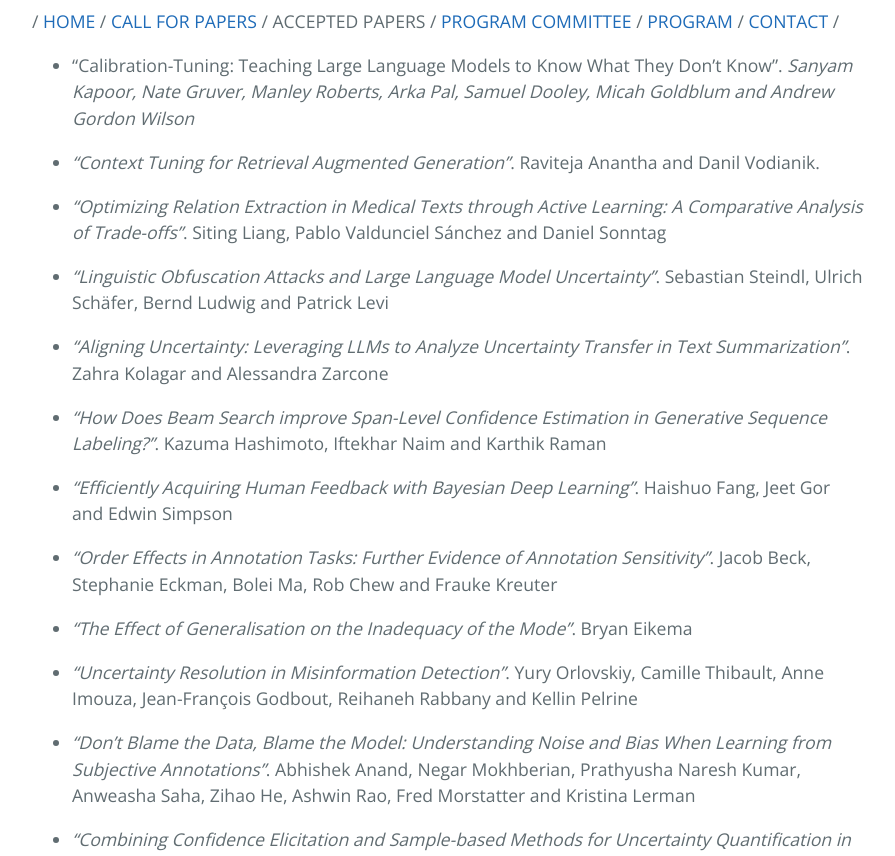
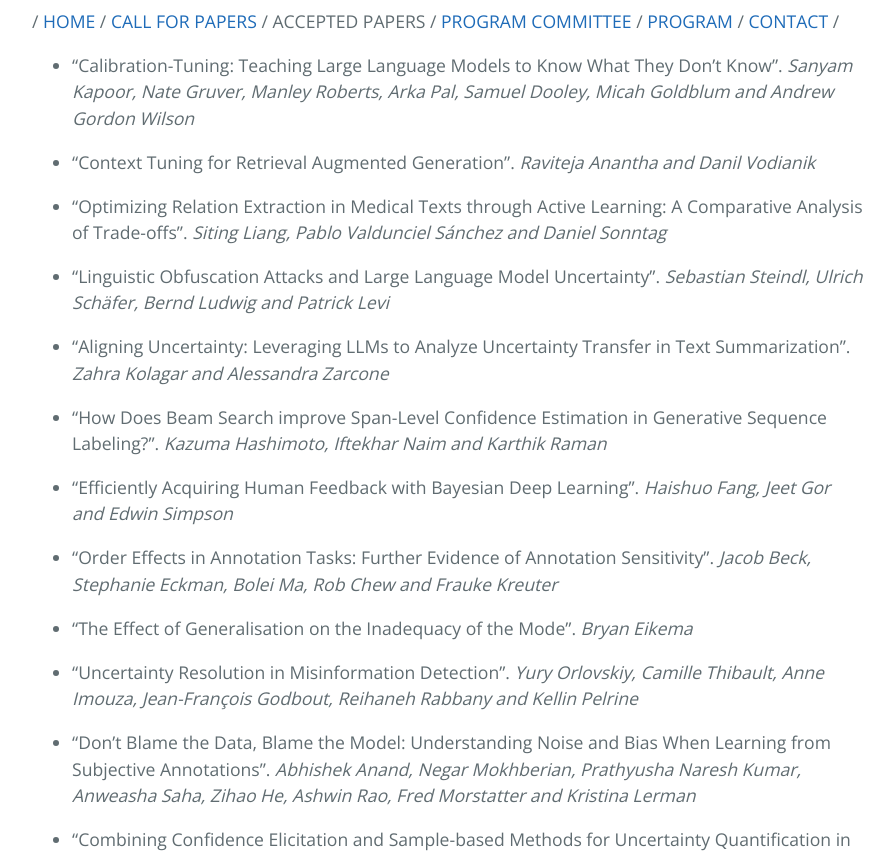
Before and after one commit to uncertainlp/uncertainlp.github.io, a Jekyll site: the page built from accepted-papers.md, in a window 1280 px wide, cut to the strip 843-1699 px from the top of the page. Shown: the whole strip, without its empty margins (192-1087 px from the left). Built offline with Jekyll 4.4.1, drawn with Linux system fonts in a browser that asks for light colours; the repository's description, which GitHub fills in, is left out; some of the changed text lies outside the part shown.

Commit message:
Change accepted papers formatting, fix another link to same page

```diff
--- a/accepted-papers.md
+++ b/accepted-papers.md
@@ -6,26 +6,26 @@ layout: default
 
 * "Calibration-Tuning: Teaching Large Language Models to Know What They Don’t Know". *Sanyam Kapoor, Nate Gruver, Manley Roberts, Arka Pal, Samuel Dooley, Micah Goldblum and Andrew Gordon Wilson*
 
-* *"Context Tuning for Retrieval Augmented Generation"*. Raviteja Anantha and Danil Vodianik.
+* "Context Tuning for Retrieval Augmented Generation". *Raviteja Anantha and Danil Vodianik*
 
-* *"Optimizing Relation Extraction in Medical Texts through Active Learning: A Comparative Analysis of Trade-offs"*. Siting Liang, Pablo Valdunciel Sánchez and Daniel Sonntag
+* "Optimizing Relation Extraction in Medical Texts through Active Learning: A Comparative Analysis of Trade-offs". *Siting Liang, Pablo Valdunciel Sánchez and Daniel Sonntag*
 
-* *"Linguistic Obfuscation Attacks and Large Language Model Uncertainty"*. Sebastian Steindl, Ulrich Schäfer, Bernd Ludwig and Patrick Levi
+* "Linguistic Obfuscation Attacks and Large Language Model Uncertainty". *Sebastian Steindl, Ulrich Schäfer, Bernd Ludwig and Patrick Levi*
 
-* *"Aligning Uncertainty: Leveraging LLMs to Analyze Uncertainty Transfer in Text Summarization"*. Zahra Kolagar and Alessandra Zarcone
+* "Aligning Uncertainty: Leveraging LLMs to Analyze Uncertainty Transfer in Text Summarization". *Zahra Kolagar and Alessandra Zarcone*
 
-* *"How Does Beam Search improve Span-Level Confidence Estimation in Generative Sequence Labeling?"*. Kazuma Hashimoto, Iftekhar Naim and Karthik Raman
+* "How Does Beam Search improve Span-Level Confidence Estimation in Generative Sequence Labeling?". *Kazuma Hashimoto, Iftekhar Naim and Karthik Raman*
 
-* *"Efficiently Acquiring Human Feedback with Bayesian Deep Learning"*. Haishuo Fang, Jeet Gor and Edwin Simpson
+* "Efficiently Acquiring Human Feedback with Bayesian Deep Learning". *Haishuo Fang, Jeet Gor and Edwin Simpson*
 
-* *"Order Effects in Annotation Tasks: Further Evidence of Annotation Sensitivity"*. Jacob Beck, Stephanie Eckman, Bolei Ma, Rob Chew and Frauke Kreuter
+* "Order Effects in Annotation Tasks: Further Evidence of Annotation Sensitivity". *Jacob Beck, Stephanie Eckman, Bolei Ma, Rob Chew and Frauke Kreuter*
 
-* *"The Effect of Generalisation on the Inadequacy of the Mode"*. Bryan Eikema
+* "The Effect of Generalisation on the Inadequacy of the Mode". *Bryan Eikema*
 
-* *"Uncertainty Resolution in Misinformation Detection"*. Yury Orlovskiy, Camille Thibault, Anne Imouza, Jean-François Godbout, Reihaneh Rabbany and Kellin Pelrine
+* "Uncertainty Resolution in Misinformation Detection". *Yury Orlovskiy, Camille Thibault, Anne Imouza, Jean-François Godbout, Reihaneh Rabbany and Kellin Pelrine*
 
-* *"Don’t Blame the Data, Blame the Model: Understanding Noise and Bias When Learning from Subjective Annotations"*. Abhishek Anand, Negar Mokhberian, Prathyusha Naresh Kumar, Anweasha Saha, Zihao He, Ashwin Rao, Fred Morstatter and Kristina Lerman
+* "Don’t Blame the Data, Blame the Model: Understanding Noise and Bias When Learning from Subjective Annotations". *Abhishek Anand, Negar Mokhberian, Prathyusha Naresh Kumar, Anweasha Saha, Zihao He, Ashwin Rao, Fred Morstatter and Kristina Lerman*
 
-* *"Combining Confidence Elicitation and Sample-based Methods for Uncertainty Quantification in Misinformation Mitigation"*. Mauricio Rivera, Jean-François Godbout, Reihaneh Rabbany and Kellin Pelrine
+* "Combining Confidence Elicitation and Sample-based Methods for Uncertainty Quantification in Misinformation Mitigation". *Mauricio Rivera, Jean-François Godbout, Reihaneh Rabbany and Kellin Pelrine*
 
-* *"Linguistically Communicating Uncertainty in Patient-Facing Risk Prediction Models"*. Adarsa Sivaprasad and Ehud Reiter
+* "Linguistically Communicating Uncertainty in Patient-Facing Risk Prediction Models". *Adarsa Sivaprasad and Ehud Reiter*
```
Also changed, not shown: program.md (+1 -1 lines).
